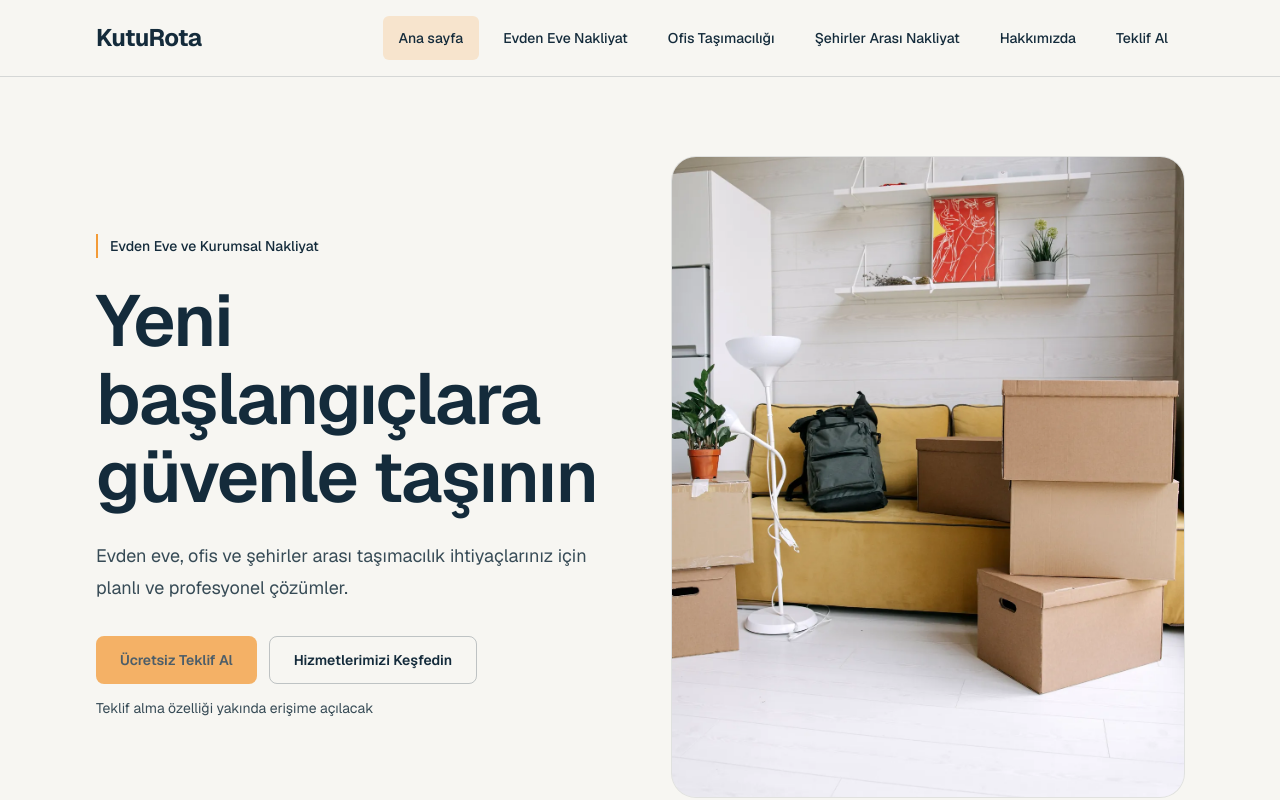
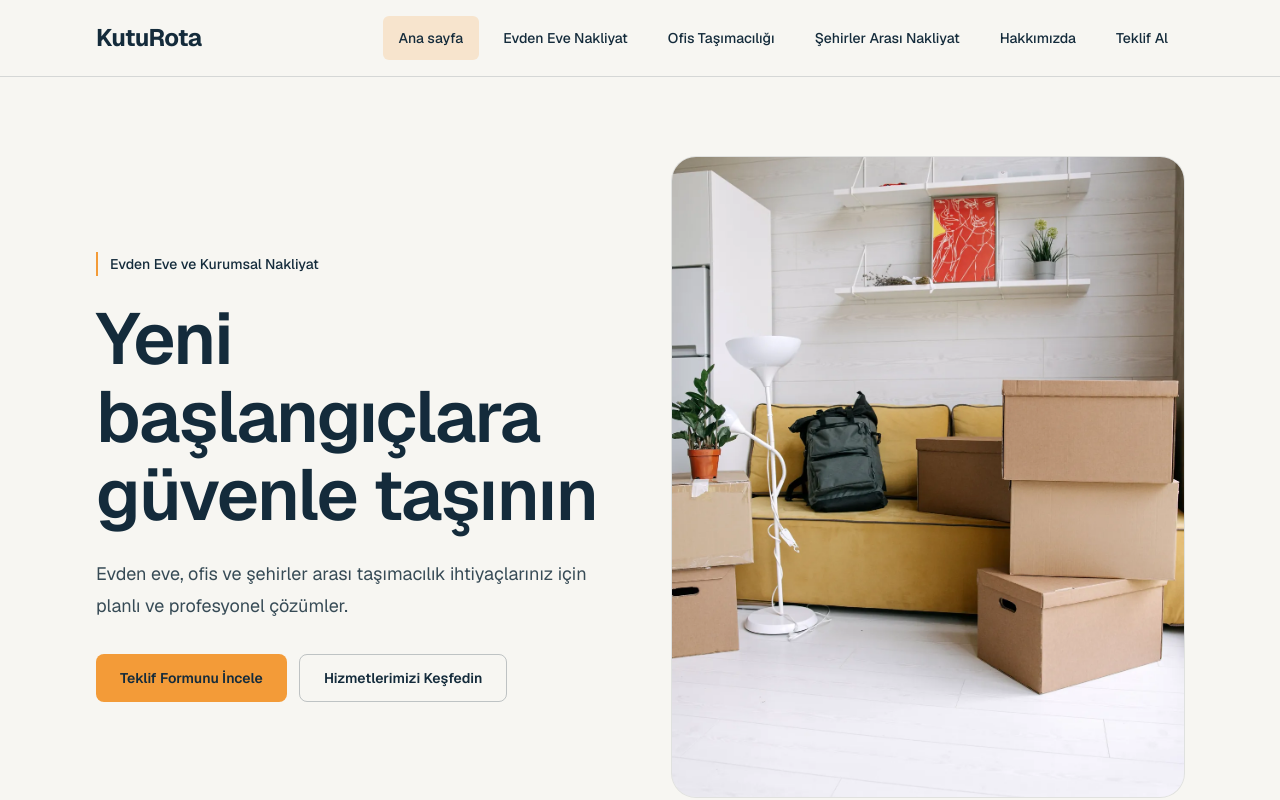
Before and after one commit to onurerkoc-dev/kuturota-web, a Next.js app: page / in a window 1280 px wide. Shown: the top 800 px of the page. Built offline with nearby package versions, Linux system fonts and the light colour scheme.

Commit message:
fix: unify quote form navigation across service pages

```diff
--- a/src/app/evden-eve-nakliyat/page.tsx
+++ b/src/app/evden-eve-nakliyat/page.tsx
@@ -50,7 +50,7 @@ export default function EvdenEveNakliyatPage() {
             href="/teklif-al"
             className="mt-8 inline-flex min-h-12 w-full items-center justify-center rounded-lg bg-accent px-6 py-3 text-sm font-semibold text-primary hover:bg-accent/80 sm:w-auto"
           >
-            Teklif formunu inceleyin
+            Teklif Formunu İncele
           </Link>
         </div>
 
--- a/src/app/ofis-tasima/page.tsx
+++ b/src/app/ofis-tasima/page.tsx
@@ -50,7 +50,7 @@ export default function OfisTasimaPage() {
             href="/teklif-al"
             className="mt-8 inline-flex min-h-12 w-full items-center justify-center rounded-lg bg-accent px-6 py-3 text-sm font-semibold text-primary hover:bg-accent/80 sm:w-auto"
           >
-            Teklif formunu inceleyin
+            Teklif Formunu İncele
           </Link>
         </div>
 
--- a/src/app/sehirler-arasi-nakliyat/page.tsx
+++ b/src/app/sehirler-arasi-nakliyat/page.tsx
@@ -50,7 +50,7 @@ export default function SehirlerArasiNakliyatPage() {
             href="/teklif-al"
             className="mt-8 inline-flex min-h-12 w-full items-center justify-center rounded-lg bg-accent px-6 py-3 text-sm font-semibold text-primary hover:bg-accent/80 sm:w-auto"
           >
-            Teklif formunu inceleyin
+            Teklif Formunu İncele
           </Link>
         </div>
 
--- a/src/components/home/hero-section.tsx
+++ b/src/components/home/hero-section.tsx
@@ -1,4 +1,5 @@
 import Image from "next/image";
+import Link from "next/link";
 import movingPhoto from "@/assets/hero-moving.webp";
 
 export function HeroSection() {
@@ -22,14 +23,12 @@ export function HeroSection() {
           ve profesyonel çözümler.
         </p>
         <div className="mt-8 flex flex-col gap-3 sm:flex-row sm:flex-wrap">
-          <button
-            type="button"
-            disabled
-            aria-describedby="hero-cta-note"
-            className="inline-flex min-h-12 cursor-not-allowed items-center justify-center rounded-lg bg-accent px-6 py-3 text-sm font-semibold text-primary disabled:opacity-75"
+          <Link
+            href="/teklif-al"
+            className="inline-flex min-h-12 items-center justify-center rounded-lg bg-accent px-6 py-3 text-sm font-semibold text-primary hover:bg-accent/80"
           >
-            Ücretsiz Teklif Al
-          </button>
+            Teklif Formunu İncele
+          </Link>
           <a
             href="#hizmetler"
             className="inline-flex min-h-12 items-center justify-center rounded-lg border border-primary/25 px-6 py-3 text-sm font-semibold text-primary hover:border-primary hover:bg-primary/5"
@@ -37,9 +36,6 @@ export function HeroSection() {
             Hizmetlerimizi Keşfedin
           </a>
         </div>
-        <p id="hero-cta-note" className="mt-3 text-sm leading-6">
-          Teklif alma özelliği yakında erişime açılacak
-        </p>
       </div>
 
       <div
```
